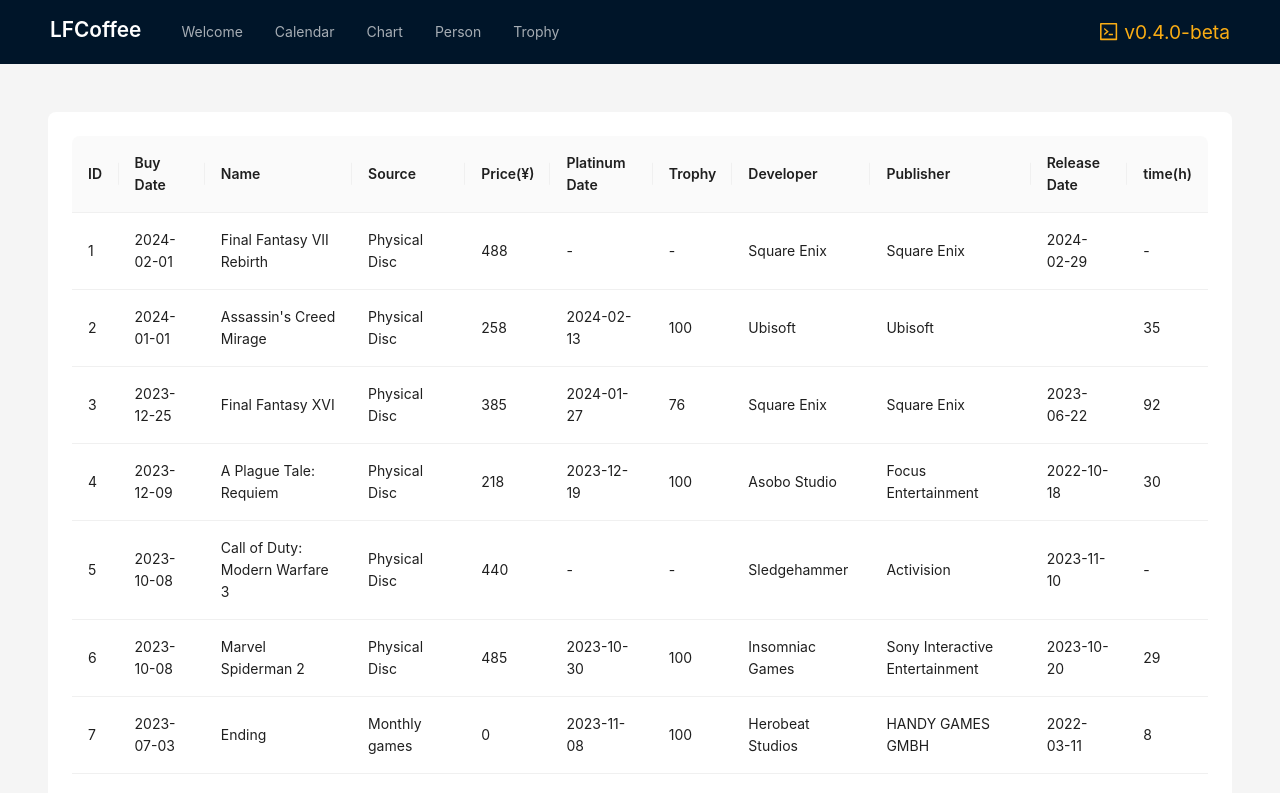
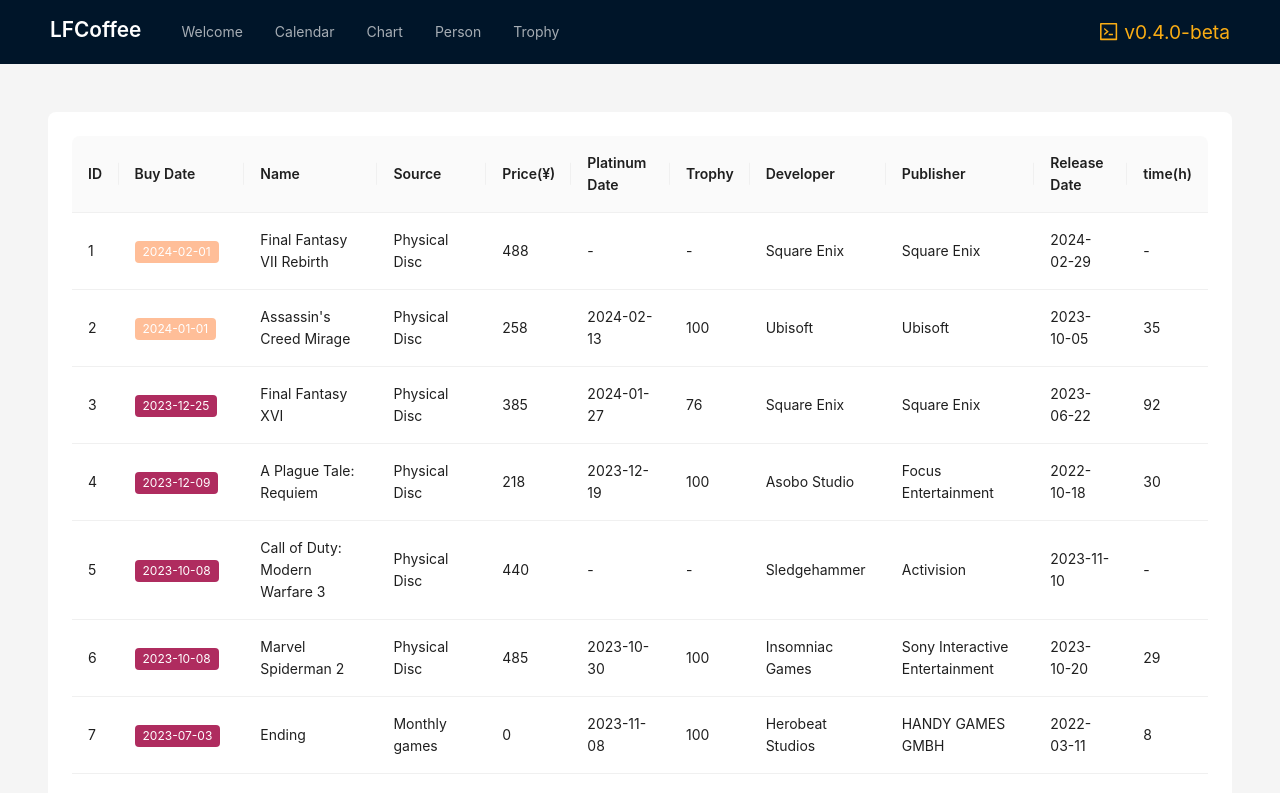
Before and after one commit to xkaing/LFCoffee, a React (Vite) app: page /xk-trophies-js-demo in a window 1280 px wide. Shown: the top 793 px of the page. Built offline with nearby package versions, Linux system fonts and the light colour scheme.

Commit message:
feat:新增潘通年度色tag

```diff
--- a/public/data.json
+++ b/public/data.json
@@ -22,7 +22,7 @@
       "game_trophy": 100,
       "game_developer": "Ubisoft",
       "game_publisher": "Ubisoft",
-      "game_release_date_date": "2023-10-05",
+      "game_release_date": "2023-10-05",
       "play_time": 35,
       "game_ing": 0
      },
--- a/src/XKTrophies/XKTrophies.jsx
+++ b/src/XKTrophies/XKTrophies.jsx
@@ -2,6 +2,7 @@
 import { Space, Table, Tag } from "antd";
 import { getTrophyData } from "../serve";
 import { useLoaderData } from "react-router-dom";
+import YearColorTag from "./YearColorTag";
 
 export async function loader() {
   const sourceData = await getTrophyData();
@@ -24,6 +25,7 @@
       title: "Buy Date",
       dataIndex: "buy_date",
       key: "buy_date",
+      render: (buy_date) => <YearColorTag date={buy_date} />,
     },
     {
       title: "Name",
--- /dev/null
+++ b/src/XKTrophies/YearColorTag.jsx
@@ -0,0 +1,45 @@
+import React from "react";
+import { Tag } from "antd";
+
+const YearColorTag = ({ date }) => {
+  const firstFourChars = date.slice(0, 4);
+  let dateColor = null;
+
+  switch (firstFourChars) {
+    case "2024":
+      dateColor = "#FFBE98";
+      break;
+    case "2023":
+      dateColor = "#AF2C5F";
+      break;
+    case "2022":
+      dateColor = "#6C5EFB";
+      break;
+    case "2021":
+      dateColor = "#636C6F";
+      break;
+    default:
+      break;
+  }
+
+  return <Tag color={dateColor}>{date}</Tag>;
+};
+
+export default YearColorTag;
+
+/**
+2024年：PANTONE 13-1023 Peach Fuzz (柔和桃), 十六进制色号是 #FFBE98
+2023年：PANTONE 18-1750 Viva Magenta (非凡洋红), 十六进制色号是 ##AF2C5F
+2022年：PANTONE 17-3938 Very Peri（长春花蓝）, 十六进制色号 #6C5EFB
+2021年：PANTONE 17-3938 Ultimate Gray + PANTONE 13-0647 Illuminating（极致灰+亮丽黄）, 分别为 #636C6F 和 #FFC107
+2020年：PANTONE 19-4052 Classic Blue（经典蓝）, 十六进制色号 #1A4876
+2019年：PANTONE 16-1546 Living Coral（活力珊瑚橘）, 十六进制色号 #FF6F51
+2018年：PANTONE 18-3838 Ultra Violet（紫外光）, 十六进制色号 #6A0DAD
+2017年：PANTONE 15-0343 Greenery（草木绿）, 十六进制色号 #7BC043
+2016年：PANTONE 15-3919 Serenity + PANTONE 13-1520 Rose Quartz（静谧蓝+粉晶）, 分别为 #607D8B 和 #FFC0CB
+2015年：PANTONE 18-1438 Marsala（玛萨拉酒红）, 十六进制色号 #994D43
+2014年：PANTONE 18-3224 Radiant Orchid（兰花紫）, 十六进制色号 #DA70D6
+2013年：PANTONE 16-1546 Living Coral（活力珊瑚橘）, 十六进制色号 #FF6F51
+2012年：PANTONE 18-3224 Radiant Orchid（兰花紫）, 十六进制色号 #DA70D6
+2011年：PANTONE 18-3224 Radiant Orchid（兰花紫）, 十六进制色号 #DA70D6
+ */
```
